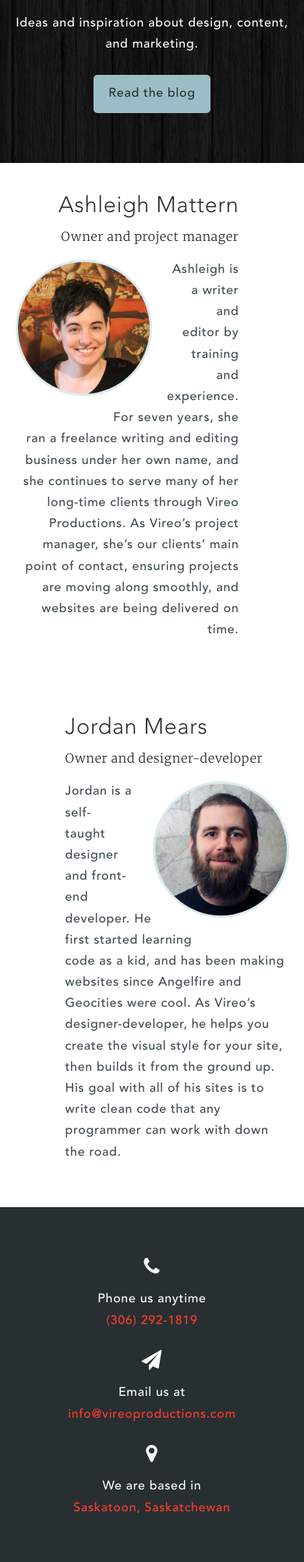
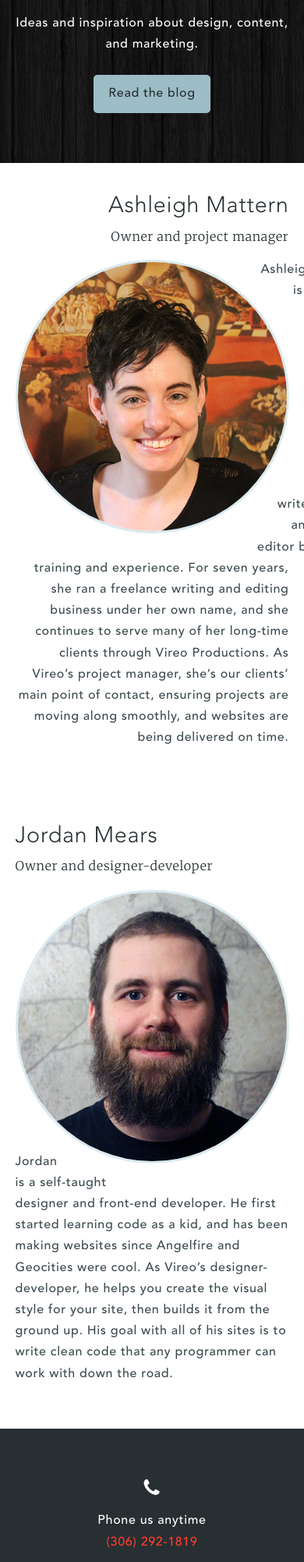
Before and after one commit to 7Mears/vireo, a WordPress theme: the page made by themes/vireo/page-about.php in a window 390 px wide; the page is wider, and only the part inside the window is pictured. Shown: the part 3423-5426 px from the top of that part at 78% size. Run offline with PHP 8.4 and a stand-in for WordPress, Linux system fonts and the light colour scheme; the site name, menu and one post (Sample post) are stand-ins, and other content is empty; some libraries are stand-ins or nearby versions.

Commit message:
about person responiveness

```diff
--- a/themes/vireo/sass/theme/_about.scss
+++ b/themes/vireo/sass/theme/_about.scss
@@ -73,11 +73,17 @@
 
     @include bp-medium {
       border: 0;
+      padding: 0;
     }
   }
 
   &:nth-child(2) {
     padding-left: ($padding-main * 2);
+
+    @include bp-medium {
+      border: 0;
+      padding: 0;
+    }
   }
 
   .name,
@@ -106,6 +112,10 @@
     width: 175px;
 
     shape-outside: circle();
+
+    @include bp-small {
+      width: 100%;
+    }
   }
 
   .mug-first {
--- a/themes/vireo/style.css
+++ b/themes/vireo/style.css
@@ -1481,10 +1481,17 @@
 @media only screen and (max-width: 55em) {
   .person:first-child {
     border: 0;
+    padding: 0;
   }
 }
 .person:nth-child(2) {
   padding-left: 4em;
+}
+@media only screen and (max-width: 55em) {
+  .person:nth-child(2) {
+    border: 0;
+    padding: 0;
+  }
 }
 .person .name,
 .person .role {
@@ -1510,6 +1517,11 @@
   border-radius: 50%;
   width: 175px;
   shape-outside: circle();
+}
+@media only screen and (max-width: 30em) {
+  .person .mug {
+    width: 100%;
+  }
 }
 .person .mug-first {
   float: left;
```
